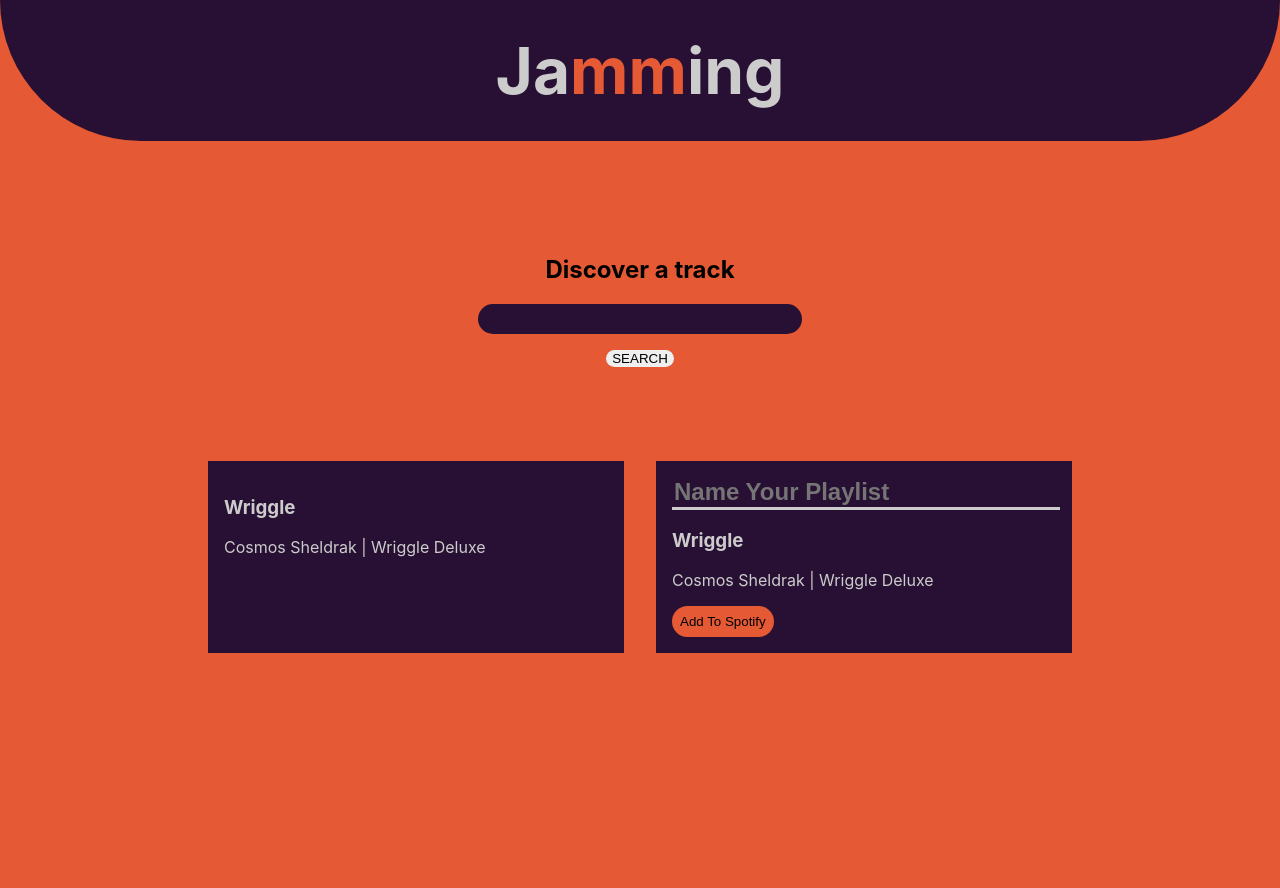
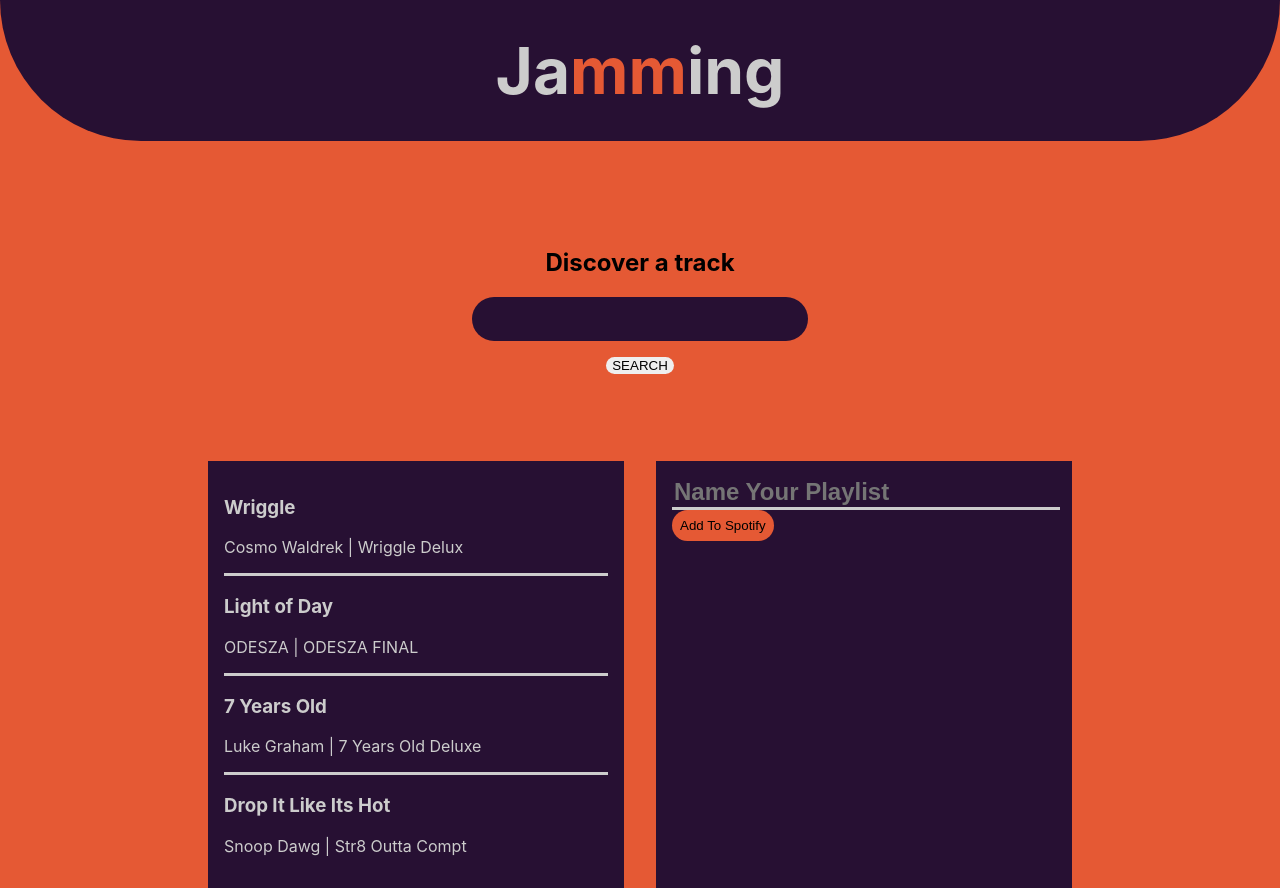
Before and after one commit to matt-davz/Jammer2.0, a React (Create React App) app: page / in a window 1280 px wide. Before the commit the page ends 800 px from the top, so only its background shows below. Built offline with nearby package versions, Linux system fonts and the light colour scheme.

Commit message:
search bar can pass input into app and array objects can get passed into results container + playlist

```diff
--- a/src/Components/App/App.css
+++ b/src/Components/App/App.css
@@ -19,3 +19,7 @@ ul{
   padding: 0;
   margin: 0;
 }
+
+button{
+  cursor: pointer;
+}
--- a/src/Components/App/App.js
+++ b/src/Components/App/App.js
@@ -4,14 +4,76 @@ import SearchBar from '../SearchBar/SearchBar';
 import PlayList from '../PlayList/PlayList';
 import SearchResults from '../SearchResults/SearchResults';
 
+const mockObj = [
+  {
+    id:1,
+    track:"Wriggle",
+    artist:"Cosmo Waldrek",
+    album:"Wriggle Delux"
+  },
+  {
+    id:2,
+    track:"Light of Day",
+    artist:"ODESZA",
+    album:"ODESZA FINAL"
+  },
+  {
+    id:3,
+    track:"7 Years Old",
+    artist:"Luke Graham",
+    album:"7 Years Old Deluxe"
+  },
+  {
+    id:4,
+    track:"Drop It Like Its Hot",
+    artist:"Snoop Dawg",
+    album:"Str8 Outta Compt"
+  }
+]
+
 function App() {
+  const [searchResults,setSearchResults] = useState([
+    {
+      id:1,
+      track:"Wriggle",
+      artist:"Cosmo Waldrek",
+      album:"Wriggle Delux"
+    },
+    {
+      id:2,
+      track:"Light of Day",
+      artist:"ODESZA",
+      album:"ODESZA FINAL"
+    },
+    {
+      id:3,
+      track:"7 Years Old",
+      artist:"Luke Graham",
+      album:"7 Years Old Deluxe"
+    },
+    {
+      id:4,
+      track:"Drop It Like Its Hot",
+      artist:"Snoop Dawg",
+      album:"Str8 Outta Compt"
+    }
+  ]) //this gets the object array from the API set in handleSearch
+
+  const handleSearch = (term) => { //takes input from <SearchBar> and stores it in searchResearch
+    // spotify api .term.then(setSearchResults) ------!
+    setSearchResults(mockObj)
+  }
+
+
+
+
   return (
    <div>
       <h1>Ja<span className="highlight">mm</span>ing</h1>
       <div className="App">
-        <SearchBar />
+        <SearchBar onSearch={handleSearch}/>
         <section className='playlist-app'>
-          <SearchResults />
+          <SearchResults searchResults={searchResults} /*object array from api sent as prop to searchResults*/ />
           <PlayList />
         </section>
       </div>
--- a/src/Components/PlayList/PlayList.css
+++ b/src/Components/PlayList/PlayList.css
@@ -14,5 +14,4 @@
     border: none;
     padding: 0.5rem;
     border-radius: 50vh;
-
 }
--- a/src/Components/PlayList/PlayList.js
+++ b/src/Components/PlayList/PlayList.js
@@ -1,12 +1,14 @@
-import React from "react";
+import React, {useState} from "react";
 import './PlayList.css';
 import TrackList from '../TrackList/TrackList'
 
 function PlayList(){
+    const [addedTracks,setAddedTracks] = useState([])
+
     return (
         <div className="listContainers">
             <input className="playlistName" type='text' placeholder="Name Your Playlist"/>
-            <TrackList />
+            <TrackList tracks={addedTracks}/>
             <button className="add">Add To Spotify</button>
         </div>
     )
--- a/src/Components/SearchBar/SearchBar.css
+++ b/src/Components/SearchBar/SearchBar.css
@@ -18,6 +18,7 @@
     border-radius: 50vh;
     font-weight: bold;
     outline: none;
+    padding: 0.5rem;
 }
 
 .searchButton{
--- a/src/Components/SearchBar/SearchBar.js
+++ b/src/Components/SearchBar/SearchBar.js
@@ -1,12 +1,23 @@
-import React from "react";
+import React, {useState} from "react";
 import './SearchBar.css';
 
-function SearchBar(){
+function SearchBar(props){
+
+    const [term ,setTerm] = useState('');
+
+    const handleChange = (e) => { // adds input to term state
+        setTerm(e.target.value)
+    }
+
+    const handleClick = () => { //sends search term to prop to then be used in APP for spotify api
+        props.onSearch(term)
+    }
+
     return (
         <div className="searchContainer">
             <h2>Discover a track</h2>
-            <input className="searchBar" type='text'/>
-            <button className="searchButton">SEARCH</button>
+            <input className="searchBar" type='text' onChange={handleChange}/>
+            <button className="searchButton" onClick={handleClick}>SEARCH</button>
         </div>
     );
 };
--- a/src/Components/SearchResults/SearchResults.js
+++ b/src/Components/SearchResults/SearchResults.js
@@ -2,10 +2,14 @@ import React from "react";
 import './SearchResults.css';
 import TrackList from '../TrackList/TrackList'
 
-function SearchResults() {
+function SearchResults(props) {
+
+
+
+
     return(
         <div className="listContainers">
-           <TrackList />
+                <TrackList tracks={props.searchResults} />
         </div>
 
     )
--- a/src/Components/Track/Track.js
+++ b/src/Components/Track/Track.js
@@ -4,8 +4,8 @@ import './Track.css'
 function Track(props){
     return(
         <li className="trackContainer">
-            <h3>Wriggle</h3>
-            <p>Cosmos Sheldrak | Wriggle Deluxe</p>
+            <h3>{props.track}</h3>
+            <p>{`${props.artist} | ${props.album}`}</p>
         </li>
     )
 }
--- a/src/Components/TrackList/TrackList.js
+++ b/src/Components/TrackList/TrackList.js
@@ -3,11 +3,19 @@ import './TrackList.css';
 import Track from '../Track/Track'
 
 
-function TrackList() {
+function TrackList(props) {
+
+
     return(
         <div className="TrackListContainer">
             <ul className="TrackList">
-                <Track />
+            {props.tracks.map(track => {
+                return (
+                    <Track key={track.id} track={track.track} artist={track.artist} album={track.album}/>
+                )
+            })}
+
+
             </ul>
         </div>
     )
```
